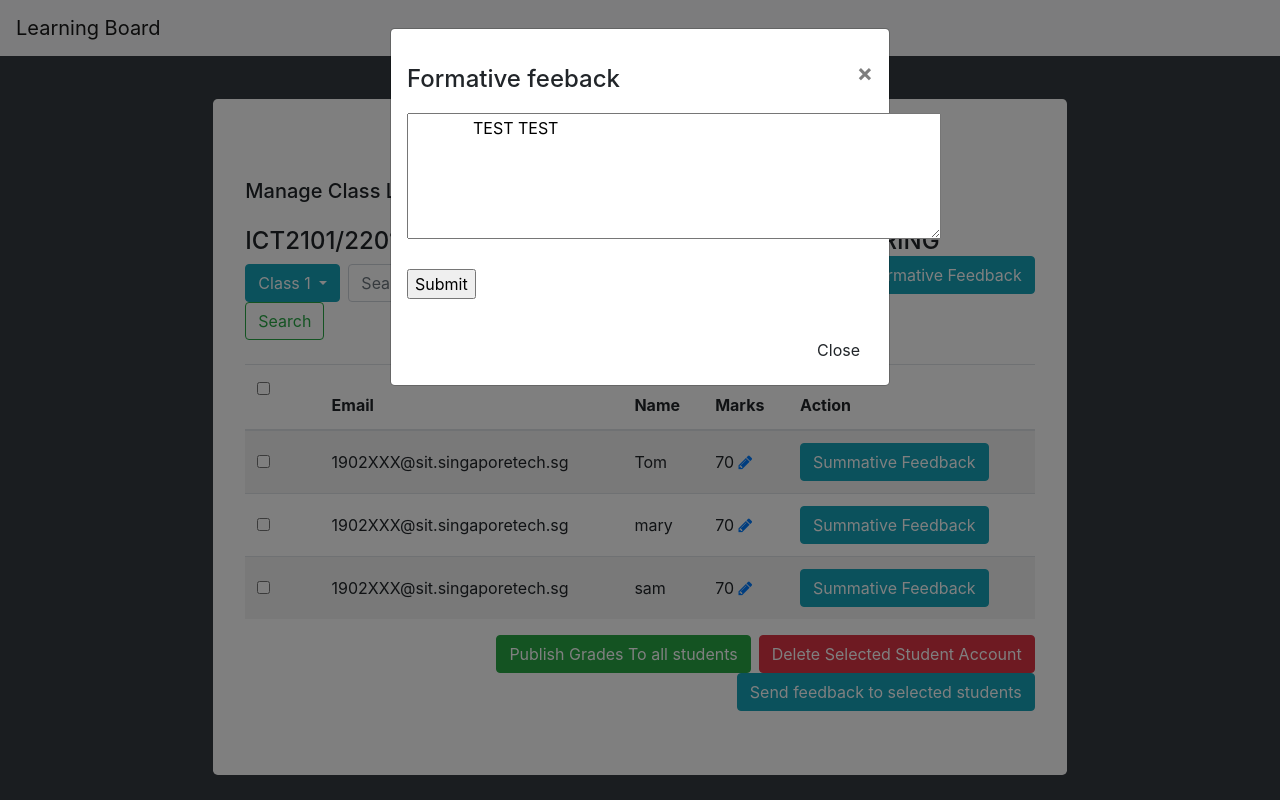
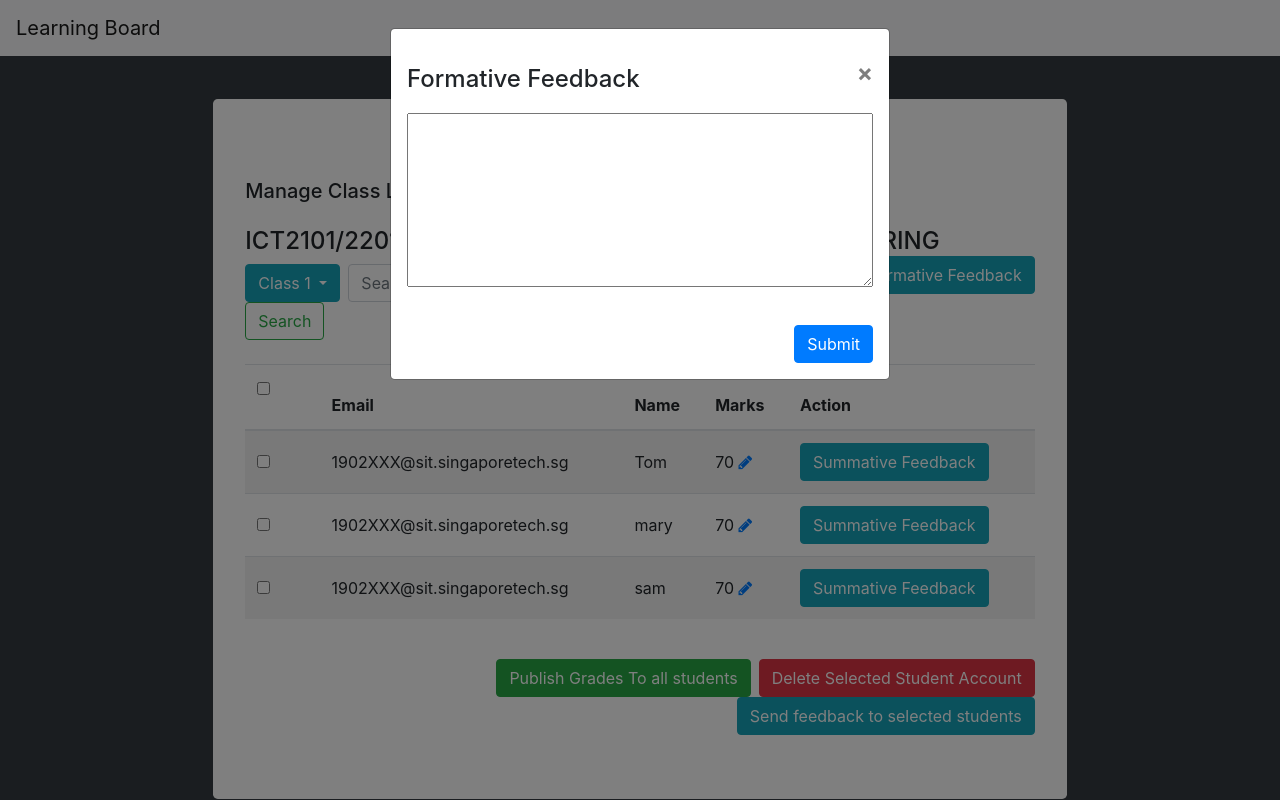
Before and after one commit to 1902636-mahjiaqi/module-1012, a PHP site: page /manageCL.php in a window 1280 px wide, after a click on "Formative Feedback". Run offline with PHP 8.4, Linux system fonts and the light colour scheme.

Commit message:
update file to standardlize lol

```diff
--- a/manageCL.php
+++ b/manageCL.php
@@ -14,8 +14,15 @@
 
                 <!-- content -->
                 <h4> ICT2101/2201 INTRODUCTION TO SOFTWARE ENGINEERING
-        <button class="btn btn-info float-right ml-2" data-toggle="modal" data-target="#myModal-fb" >Formative Feedback </button>
-        <button class="btn btn-success float-right" data-toggle="modal" data-target="#myModal" >upload Class List</button>
+                    <button class="btn btn-info float-right ml-2" data-toggle="modal"
+                        data-target="#myModal-fb">Formative Feedback </button>
+
+                    <!-- <input class="btn btn-success float-right" type="file" accept=".xlxs"> -->
+                    <div class="upload_btn btn btn-success float-right">Upload Class List</div>
+                    <input id="html_btn" class="display-none" type='file'" /><br>
+
+        <!-- <button class=" btn btn-success float-right" data-toggle="modal" data-target="#myModal">Upload Class
+                    List</button> -->
                 </h4>
                 <form class="form-inline mr-auto mb-4">
                     <div class="dropdown">
@@ -24,17 +31,18 @@
                         <ul class="dropdown-menu">
                             <li><a href="#">class 2</a></li>
                             <li class="divider"></li>
-            <li ><a href="#">class 2</a></li>
+                            <li><a href="#">class 2</a></li>
                             <li class="divider"></li>
-            <li ><a href="#">class 3</a></li>
+                            <li><a href="#">class 3</a></li>
                             <li class="divider"></li>
                             <li><a href="#">class 4</a></li>
                         </ul>
                     </div>
-        <input class="form-control mr-sm-2 ml-2" type="text" placeholder="Search" aria-label="Search" align="center"/>
+                    <input class="form-control mr-sm-2 ml-2" type="text" placeholder="Search" aria-label="Search"
+                        align="center" />
                     <button class="btn btn-outline-success btn-rounded" type="submit">Search</button>
                 </form>
-      <table class="table table-striped table-hover"" id="mytable">
+                <table class="table table-striped table-hover"" id=" mytable">
                     <thead>
                         <tr>
                             <th>
@@ -49,43 +57,49 @@
                     </thead>
                     <tbody>
                         <tr>
-            <td><input type="checkbox" name="student[]"/></td>
+                            <td><input type="checkbox" name="student[]" /></td>
                             <td>1902XXX@sit.singaporetech.sg</td>
                             <td>Tom</td>
                             <td>70
                                 <a href="#"><i class="fa fa-pencil"></i></a>
                             </td>
                             <td>
-              <button class="btn btn-info float-left" data-toggle="modal" data-target="#myModal-sm" >Summative Feedback </button>
+                                <button class="btn btn-info float-left" data-toggle="modal"
+                                    data-target="#myModal-sm">Summative Feedback </button>
                             </td>
                         </tr>
                         <tr>
-            <td><input type="checkbox" name="student[]"/></td>
+                            <td><input type="checkbox" name="student[]" /></td>
                             <td>1902XXX@sit.singaporetech.sg</td>
                             <td>mary</td>
                             <td>70
                                 <a href="#"><i class="fa fa-pencil"></i></a>
                             </td>
                             <td>
-              <button class="btn btn-info float-left" data-toggle="modal" data-target="#myModal-sm" >Summative Feedback </button>
+                                <button class="btn btn-info float-left" data-toggle="modal"
+                                    data-target="#myModal-sm">Summative Feedback </button>
                             </td>
                         </tr>
                         <tr>
-            <td><input type="checkbox" name="student[]"/></td>
+                            <td><input type="checkbox" name="student[]" /></td>
                             <td>1902XXX@sit.singaporetech.sg</td>
                             <td>sam</td>
                             <td>70
                                 <a href="#"><i class="fa fa-pencil"></i></a>
                             </td>
                             <td>
-              <button class="btn btn-info float-left" data-toggle="modal" data-target="#myModal-sm" >Summative Feedback </button>
+                                <button class="btn btn-info float-left" data-toggle="modal"
+                                    data-target="#myModal-sm">Summative Feedback </button>
                             </td>
                         </tr>
                     </tbody>
                 </table>
-      <button class="btn btn-danger float-right ml-2" data-toggle="modal" data-target="#myModal-fb" >Delete Selected Student Account </button>
-      <button class="btn btn-success float-right ml-2" data-toggle="modal" data-target="#myModal" >Publish Grades To all students</button>
-      <button class="btn btn-info float-right" data-toggle="modal" data-target="#myModal" >Send feedback to selected students</button>
+                <br>
+                <button class="btn btn-danger float-right ml-2">Delete Selected Student Account </button>
+                <button class="btn btn-success float-right ml-2" data-toggle="modal" data-target="#myModal">Publish
+                    Grades To all students</button>
+                <button class="btn btn-info float-right" data-toggle="modal" data-target="#myModal">Send feedback to
+                    selected students</button>
             </div>
             <!-- Formative Feedback Form -->
             <div class="modal fade" id="myModal-fb" role="dialog">
@@ -93,20 +107,17 @@
                     <!-- Modal content-->
                     <div class="modal-content">
                         <div class="modal-header">
-            <h4 class="modal-title">Formative feeback</h4>
+                            <h4 class="modal-title">Formative Feedback</h4>
                             <button type="button" class="close" data-dismiss="modal">&times;</button>
                         </div>
                         <div class="modal-body">
                             <form action="/action_page.php">
-              <textarea id="formative" name="formative" rows="5" cols="50">
-              TEST TEST
+                                <textarea id="summative" name="summative" rows="7" style="width: 100%;">
                                 </textarea>
-              <br><br>
-              <input type="submit" value="Submit">
                             </form>
                         </div>
                         <div class="modal-footer">
-            <button type="button" class="btn btn-default" data-dismiss="modal">Close</button>
+                            <input type="submit" class="btn btn-primary" value="Submit">
                         </div>
                     </div>
                 </div>
@@ -117,20 +128,17 @@
                     <!-- Modal content-->
                     <div class="modal-content">
                         <div class="modal-header">
-            <h4 class="modal-title">Summative feeback</h4>
+                            <h4 class="modal-title">Summative Feedback</h4>
                             <button type="button" class="close" data-dismiss="modal">&times;</button>
                         </div>
                         <div class="modal-body">
                             <form action="/action_page.php">
-              <textarea id="summative" name="summative" rows="5" cols="50">
-              Test test
+                                <textarea id="summative" name="summative" rows="7" style="width: 100%;">
                                 </textarea>
-              <br><br>
-              <input type="submit" value="Submit">
                             </form>
                         </div>
                         <div class="modal-footer">
-            <button type="button" class="btn btn-default" data-dismiss="modal">Close</button>
+                            <input type="submit" class="btn btn-primary" value="Submit">
                         </div>
                     </div>
                 </div>
@@ -144,5 +152,12 @@
     </div>
     </div>
     </div>
+    <script>
+    $('.upload_btn').on("click", function() {
+        $('#html_btn').click();
+    });
+    </script>
+
 </body>
+
 </html>
--- a/src/custom-css/style.css
+++ b/src/custom-css/style.css
@@ -17,7 +17,6 @@ table td { vertical-align: middle !important; }
 .modal-footer { border-top: 0 none !important; }
 
 /* font-awesome */
-
 @font-face {
   font-family: 'FontAwesome';
   src: url('../font-awesome-4.7.0/fonts/fontawesome-webfont.eot');
@@ -25,3 +24,8 @@ table td { vertical-align: middle !important; }
   font-weight: normal;
   font-style: normal;
 }
+
+/* upload button css */
+.display-none {
+    display:none;
+}
```
Lines whose indentation alone changed are shown as unchanged.
